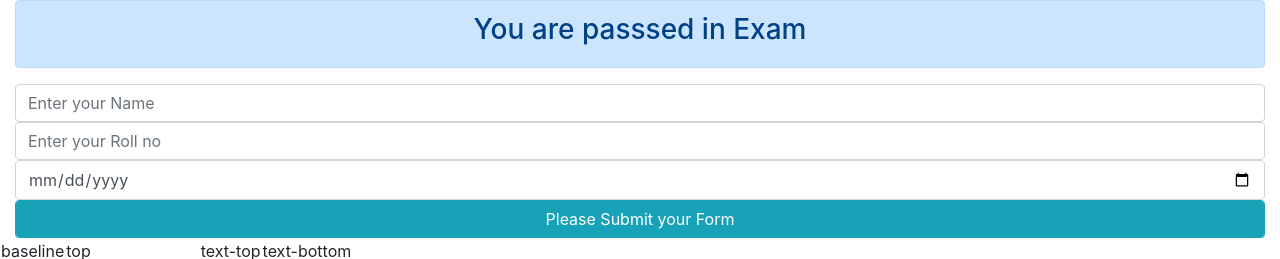
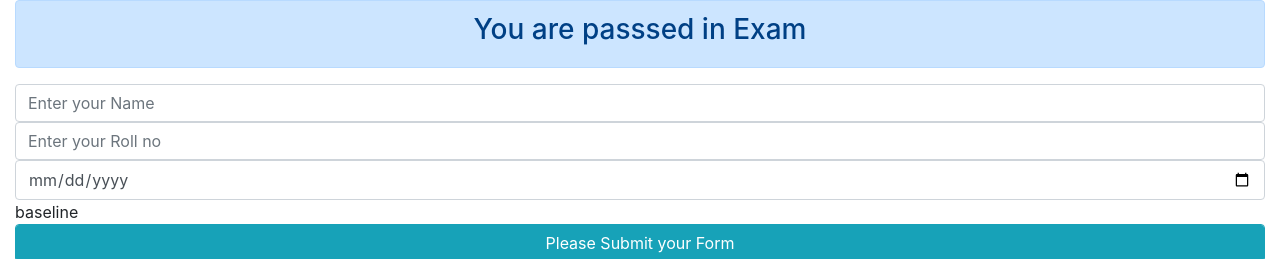
Before and after one commit to umar-developer/Bootstrap, a plain HTML site: page practice.html in a window 1280 px wide. Shown: the top 259 px of the page. Drawn offline with nearby package versions, Linux system fonts and the light colour scheme.

Commit message:
[master] bs text.txt and practice.html me add ko sahe da

```diff
--- a/practice.html
+++ b/practice.html
@@ -28,6 +28,7 @@
 
                 </div>
                 <div><input type="Date" placeholder="" class="form-control">
+				      <td class="align-baseline">baseline</td>
 
                 </div>
                 <div class="">
```
Also changed, not shown: bs text.txt (added).
